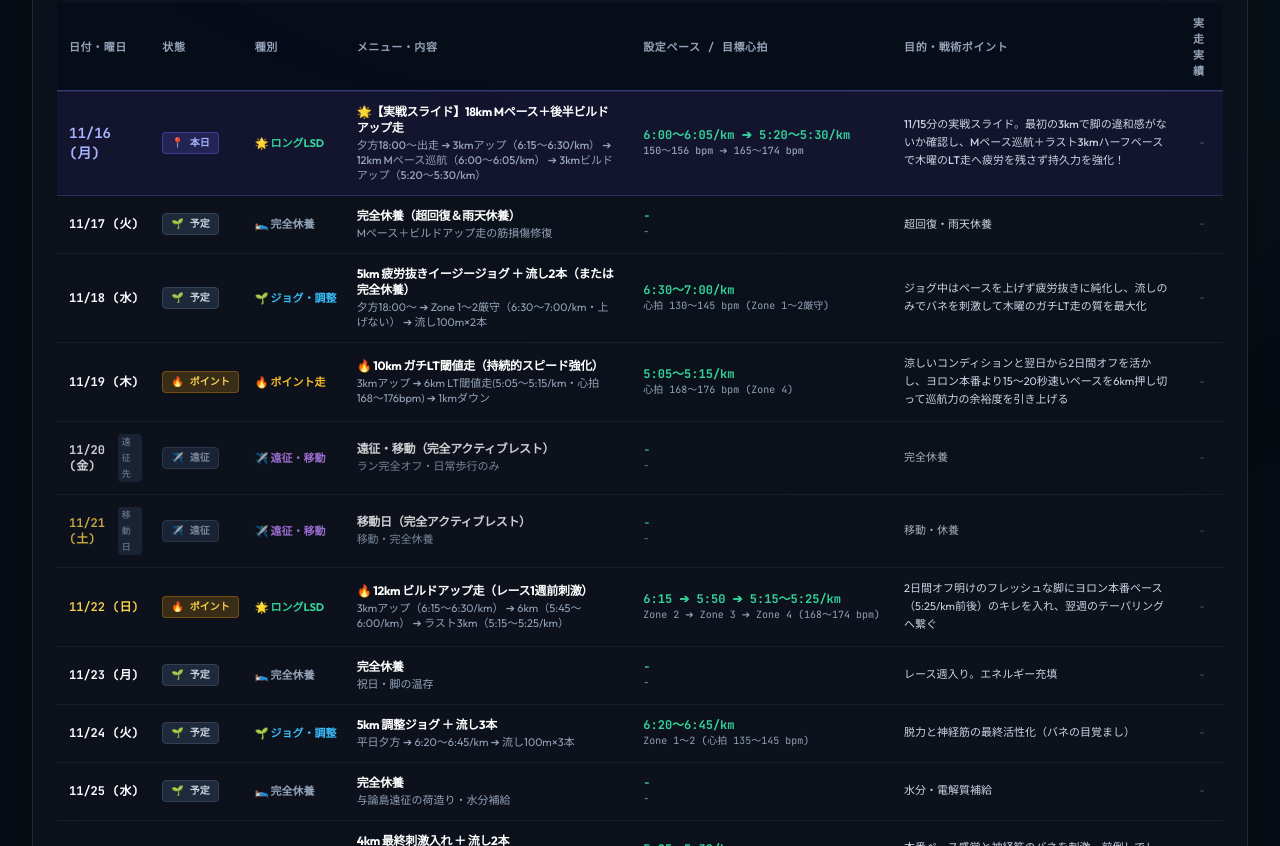
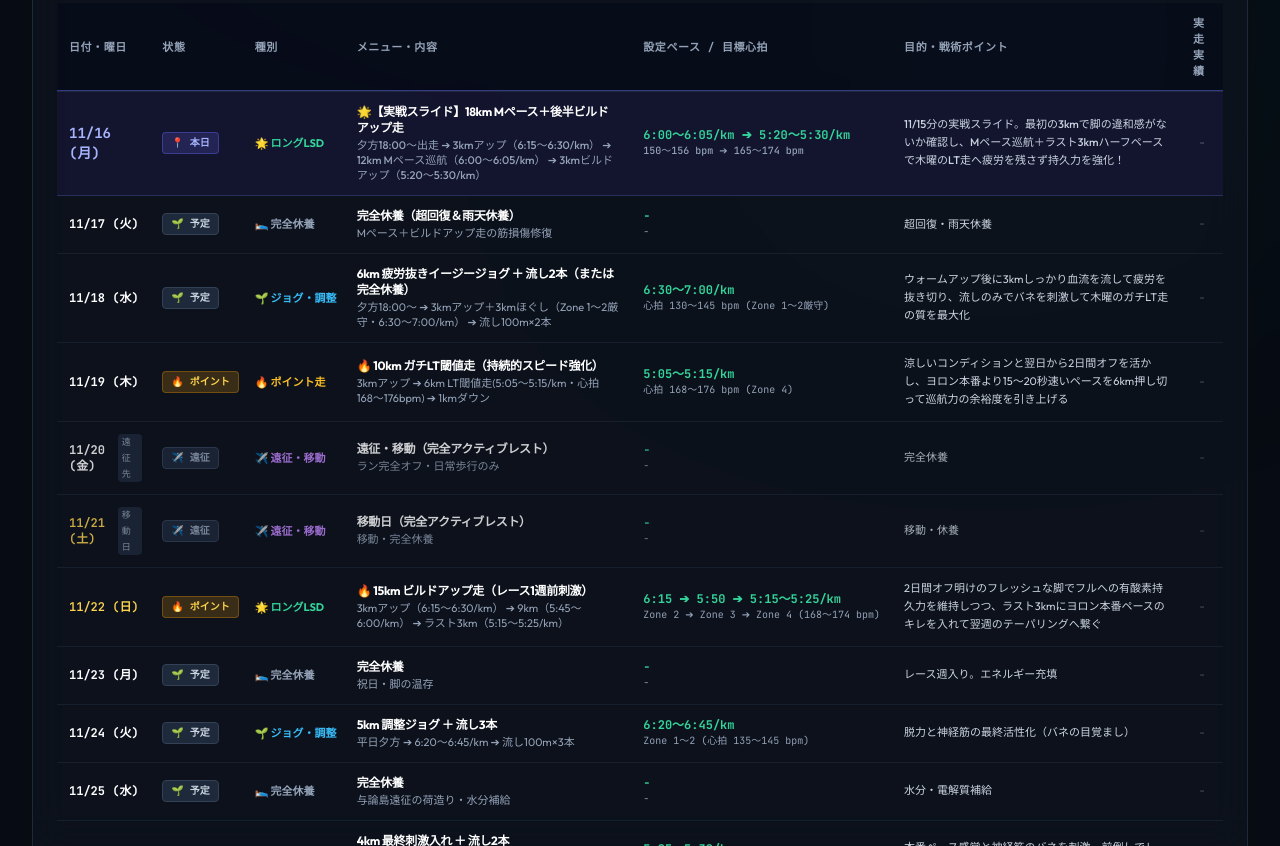
Before and after one commit to nem6ishi/running_analytics, a plain HTML site: page docs/schedule.html in a window 1280 px wide. Shown: the part 512-1358 px from the top of the page. Drawn offline with Linux system fonts and the light colour scheme.

Commit message:
chore: update Nov 18 to 6km and Nov 22 to 15km buildup

```diff
--- a/docs/schedule.html
+++ b/docs/schedule.html
@@ -1639,8 +1639,8 @@
 
               <!-- メニュー・内容 -->
               <td class="py-3 px-3 min-w-[200px]">
-                <div class="font-bold text-white tracking-tight text-xs">5km 疲労抜きイージージョグ ＋ 流し2本（または完全休養）</div>
-                <div class="text-[11px] text-slate-400 mt-0.5 leading-snug">夕方18:00〜 ➔ Zone 1〜2厳守（6:30〜7:00/km・上げない） ➔ 流し100m×2本</div>
+                <div class="font-bold text-white tracking-tight text-xs">6km 疲労抜きイージージョグ ＋ 流し2本（または完全休養）</div>
+                <div class="text-[11px] text-slate-400 mt-0.5 leading-snug">夕方18:00〜 ➔ 3kmアップ＋3kmほぐし（Zone 1〜2厳守・6:30〜7:00/km） ➔ 流し100m×2本</div>
               </td>
 
               <!-- 設定ペース / 心拍 -->
@@ -1651,7 +1651,7 @@
 
               <!-- 目的・ポイント -->
               <td class="py-3 px-3 text-[11px] text-slate-300 min-w-[180px] leading-relaxed">
-                ジョグ中はペースを上げず疲労抜きに純化し、流しのみでバネを刺激して木曜のガチLT走の質を最大化
+                ウォームアップ後に3kmしっかり血流を流して疲労を抜き切り、流しのみでバネを刺激して木曜のガチLT走の質を最大化
               </td>
 
               <!-- 実走実績 -->
@@ -1863,8 +1863,8 @@
 
               <!-- メニュー・内容 -->
               <td class="py-3 px-3 min-w-[200px]">
-                <div class="font-bold text-white tracking-tight text-xs">🔥 12km ビルドアップ走（レース1週前刺激）</div>
-                <div class="text-[11px] text-slate-400 mt-0.5 leading-snug">3kmアップ（6:15〜6:30/km） ➔ 6km（5:45〜6:00/km） ➔ ラスト3km（5:15〜5:25/km）</div>
+                <div class="font-bold text-white tracking-tight text-xs">🔥 15km ビルドアップ走（レース1週前刺激）</div>
+                <div class="text-[11px] text-slate-400 mt-0.5 leading-snug">3kmアップ（6:15〜6:30/km） ➔ 9km（5:45〜6:00/km） ➔ ラスト3km（5:15〜5:25/km）</div>
               </td>
 
               <!-- 設定ペース / 心拍 -->
@@ -1875,7 +1875,7 @@
 
               <!-- 目的・ポイント -->
               <td class="py-3 px-3 text-[11px] text-slate-300 min-w-[180px] leading-relaxed">
-                2日間オフ明けのフレッシュな脚にヨロン本番ペース（5:25/km前後）のキレを入れ、翌週のテーパリングへ繋ぐ
+                2日間オフ明けのフレッシュな脚でフルへの有酸素持久力を維持しつつ、ラスト3kmにヨロン本番ペースのキレを入れて翌週のテーパリングへ繋ぐ
               </td>
 
               <!-- 実走実績 -->
```
Also changed, not shown: 2 other files.
